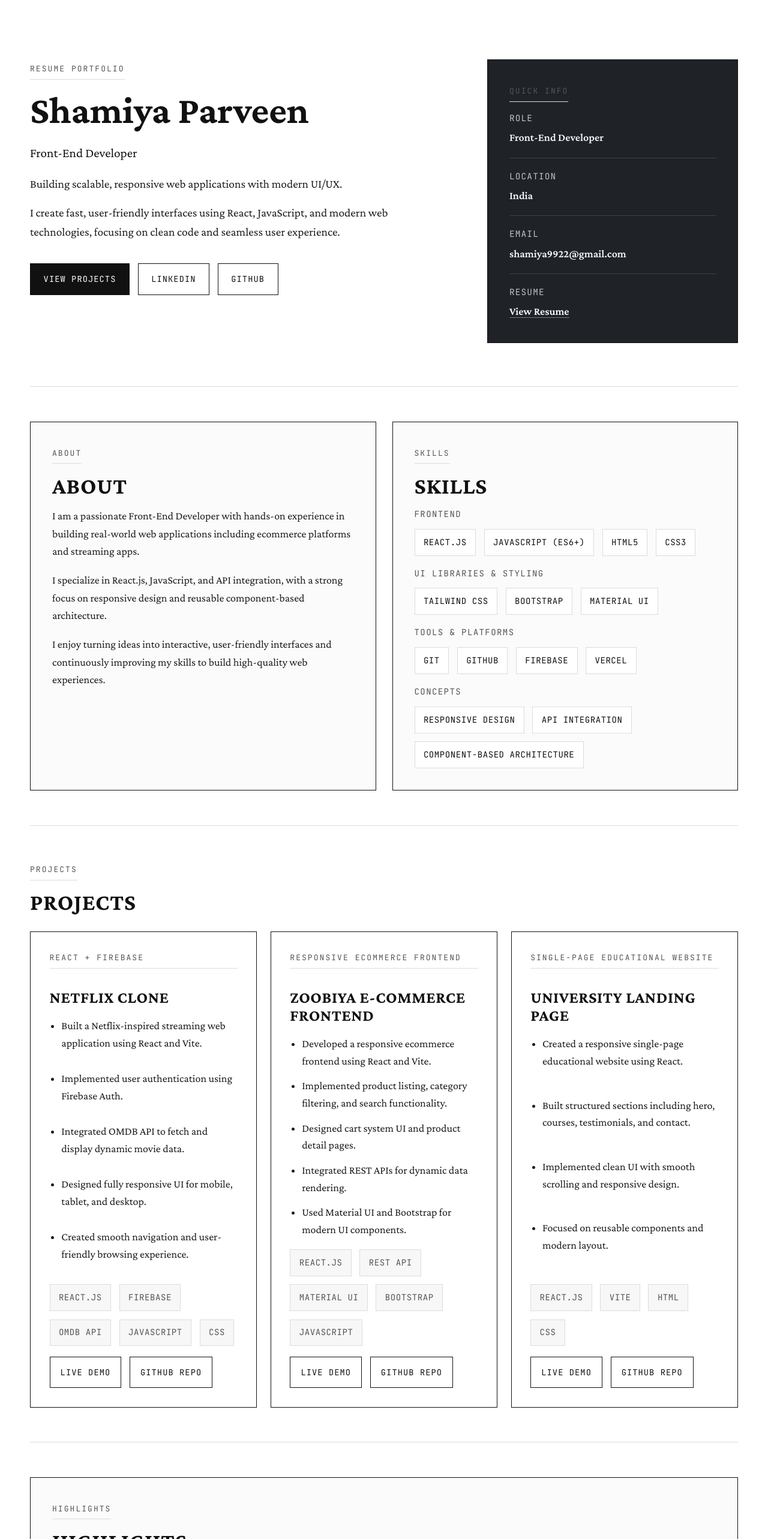
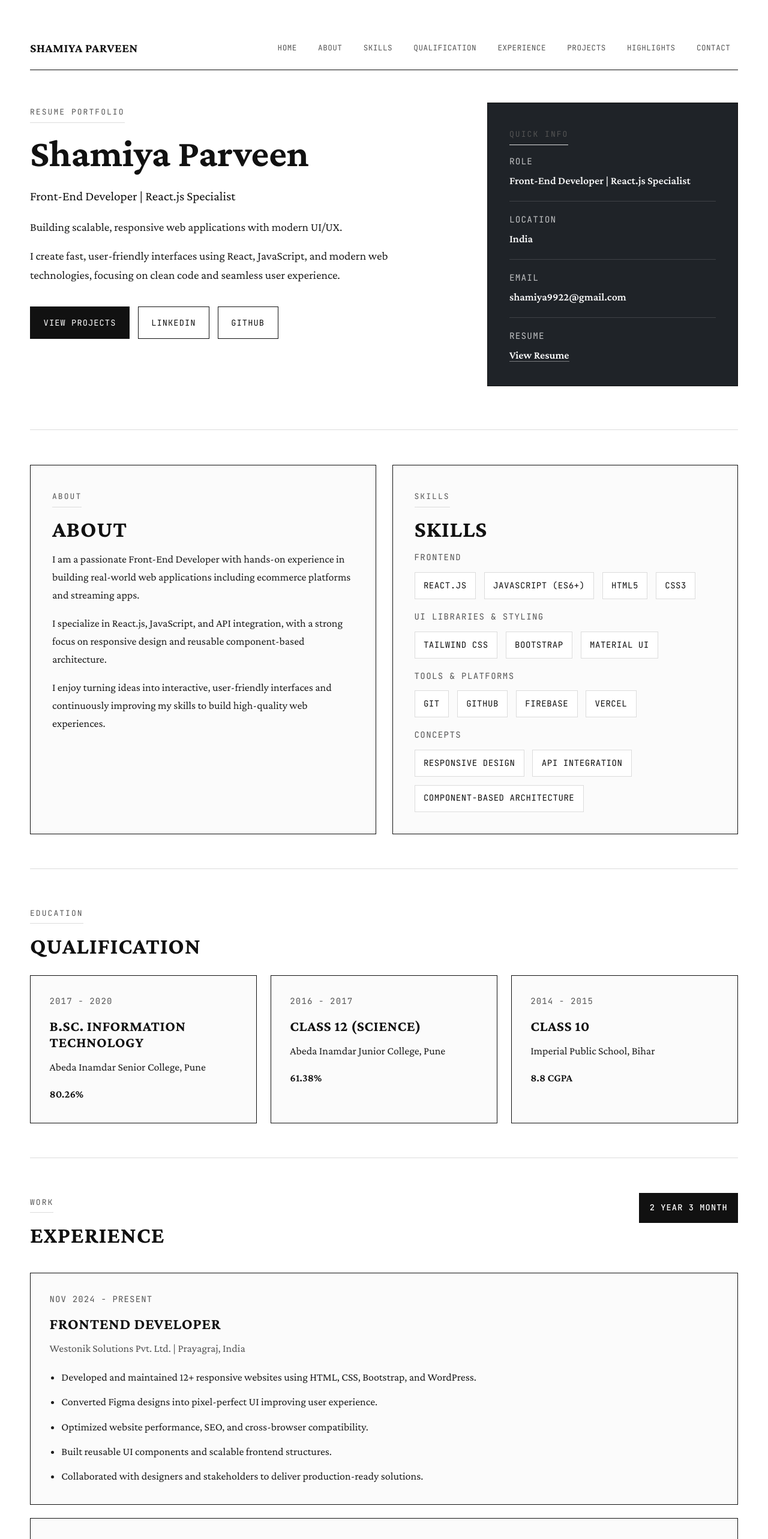
Before and after one commit to ShamiyaParveen/shamiya-parveen-portfolio, a React app: page / in a window 1280 px wide. Shown: the top 2566 px of the page at 60% size. Built offline with nearby package versions, Linux system fonts and the light colour scheme; the HTML template or start-up script is replaced by a standard one.

Commit message:
Update portfolio

```diff
--- a/src/App.css
+++ b/src/App.css
@@ -2,6 +2,73 @@
   display: flex;
   flex-direction: column;
   gap: 0;
+}
+
+.site-header {
+  position: sticky;
+  top: 0;
+  z-index: 10;
+  display: flex;
+  align-items: center;
+  justify-content: space-between;
+  gap: 1.25rem;
+  padding: 0.9rem 0;
+  border-bottom: 1px solid var(--border);
+  background: rgba(255, 255, 255, 0.94);
+  backdrop-filter: blur(12px);
+}
+
+.site-logo,
+.site-nav a {
+  text-decoration: none;
+}
+
+.site-logo {
+  flex: 0 0 auto;
+  font-family: var(--heading);
+  font-size: 1.15rem;
+  font-weight: 700;
+  line-height: 1.1;
+  color: var(--text-h);
+  text-transform: uppercase;
+  letter-spacing: 0.02em;
+}
+
+.site-nav {
+  display: flex;
+  flex-wrap: wrap;
+  justify-content: flex-end;
+  gap: 0.55rem;
+}
+
+.site-nav a {
+  padding: 0.45rem 0.65rem;
+  border: 1px solid transparent;
+  font-family: var(--mono);
+  font-size: 0.7rem;
+  color: var(--muted-strong);
+  text-transform: uppercase;
+  letter-spacing: 0.04em;
+  transition:
+    border-color 0.2s ease,
+    color 0.2s ease,
+    background-color 0.2s ease;
+}
+
+.site-nav a:hover {
+  border-color: var(--border);
+  background: #ffffff;
+  color: var(--text-h);
+}
+
+.hero-section,
+.panel,
+.qualification-section,
+.experience-section,
+.projects-section,
+.highlights-section,
+.contact-strip {
+  scroll-margin-top: 6rem;
 }
 
 .hero-section {
@@ -16,6 +83,8 @@
 .hero-copy,
 .hero-card,
 .panel,
+.qualification-card,
+.experience-card,
 .project-card,
 .contact-strip {
   border: 1px solid var(--border);
@@ -208,7 +277,14 @@
   color: var(--text-h);
 }
 
-.projects-section {
+.projects-section,
+.experience-section {
+  text-align: left;
+  padding: 3.2rem 0;
+  border-bottom: 1px solid var(--border-soft);
+}
+
+.qualification-section {
   text-align: left;
   padding: 3.2rem 0;
   border-bottom: 1px solid var(--border-soft);
@@ -216,6 +292,97 @@
 
 .section-heading {
   margin-bottom: 1.5rem;
+}
+
+.qualification-grid {
+  display: grid;
+  grid-template-columns: repeat(3, minmax(0, 1fr));
+  gap: 1.25rem;
+}
+
+.experience-heading {
+  display: flex;
+  align-items: flex-start;
+  justify-content: space-between;
+  gap: 1.5rem;
+}
+
+.experience-total {
+  flex: 0 0 auto;
+  padding: 0.7rem 0.9rem;
+  border: 1px solid var(--border);
+  background: var(--text-h);
+  color: #ffffff;
+  font-family: var(--mono);
+  font-size: 0.76rem;
+  text-transform: uppercase;
+  letter-spacing: 0.08em;
+}
+
+.experience-grid {
+  display: grid;
+  gap: 1.25rem;
+}
+
+.qualification-card {
+  padding: 1.75rem;
+  background: #fbfbfb;
+  transition:
+    box-shadow 0.25s ease,
+    transform 0.25s ease;
+}
+
+.qualification-card h3 {
+  margin: 0 0 0.8rem;
+  font-size: 1.35rem;
+  color: var(--text-h);
+  text-transform: uppercase;
+}
+
+.qualification-card p {
+  margin-bottom: 0.85rem;
+}
+
+.qualification-card strong {
+  color: var(--text-h);
+}
+
+.qualification-duration {
+  margin: 0 0 0.85rem;
+  font-family: var(--mono);
+  font-size: 0.78rem;
+  text-transform: uppercase;
+  letter-spacing: 0.08em;
+  color: var(--muted-strong);
+}
+
+.experience-card {
+  padding: 1.75rem;
+  background: #fbfbfb;
+  transition:
+    box-shadow 0.25s ease,
+    transform 0.25s ease;
+}
+
+.experience-card h3 {
+  margin: 0 0 0.65rem;
+  font-size: 1.45rem;
+  color: var(--text-h);
+  text-transform: uppercase;
+}
+
+.experience-duration {
+  margin: 0 0 0.85rem;
+  font-family: var(--mono);
+  font-size: 0.78rem;
+  text-transform: uppercase;
+  letter-spacing: 0.08em;
+  color: var(--muted-strong);
+}
+
+.experience-company {
+  margin-bottom: 1rem;
+  color: var(--muted-strong);
 }
 
 .projects-grid {
@@ -288,6 +455,8 @@
   margin-top: 0.75rem;
 }
 
+.qualification-card:hover,
+.experience-card:hover,
 .project-card:hover,
 .panel:hover {
   box-shadow: 5px 5px 0 var(--border);
@@ -306,8 +475,18 @@ strong {
 }
 
 @media (max-width: 960px) {
+  .site-header {
+    align-items: flex-start;
+    flex-direction: column;
+  }
+
+  .site-nav {
+    justify-content: flex-start;
+  }
+
   .hero-section,
   .content-grid,
+  .qualification-grid,
   .projects-grid {
     grid-template-columns: 1fr;
   }
@@ -319,9 +498,34 @@ strong {
 }
 
 @media (max-width: 720px) {
+  .site-header {
+    position: static;
+  }
+
+  .site-nav {
+    gap: 0.4rem;
+  }
+
+  .site-nav a {
+    padding: 0.4rem 0.5rem;
+    font-size: 0.66rem;
+  }
+
+  .hero-section,
+  .panel,
+  .qualification-section,
+  .experience-section,
+  .projects-section,
+  .highlights-section,
+  .contact-strip {
+    scroll-margin-top: 1rem;
+  }
+
   .hero-copy,
   .hero-card,
   .panel,
+  .qualification-card,
+  .experience-card,
   .project-card,
   .contact-strip {
     padding: 1.5rem;
@@ -334,7 +538,13 @@ strong {
 
   .hero-section,
   .content-grid,
+  .qualification-section,
+  .experience-section,
   .projects-section {
     padding: 2rem 0;
   }
+
+  .experience-heading {
+    display: grid;
+  }
 }
--- a/src/App.jsx
+++ b/src/App.jsx
@@ -2,7 +2,7 @@ import './App.css'
 
 const profile = {
   name: 'Shamiya Parveen',
-  title: 'Front-End Developer',
+  title: 'Front-End Developer | React.js Specialist ',
   location: 'India',
   email: 'shamiya9922@gmail.com',
   summary: 'Building scalable, responsive web applications with modern UI/UX.',
@@ -38,6 +38,66 @@ const skillGroups = [
   },
 ]
 
+const qualifications = [
+  {
+    institute: 'Abeda Inamdar Senior College, Pune',
+    course: 'B.Sc. Information Technology',
+    duration: '2017 - 2020',
+    score: '80.26%',
+  },
+  {
+    institute: 'Abeda Inamdar Junior College, Pune',
+    course: 'Class 12 (Science)',
+    duration: '2016 - 2017',
+    score: '61.38%',
+  },
+  {
+    institute: 'Imperial Public School, Bihar',
+    course: 'Class 10',
+    duration: '2014 - 2015',
+    score: '8.8 CGPA',
+  },
+]
+
+const experiences = [
+  {
+    company: 'Westonik Solutions Pvt. Ltd.',
+    role: 'Frontend Developer',
+    duration: 'Nov 2024 - Present',
+    location: 'Prayagraj, India',
+    points: [
+      'Developed and maintained 12+ responsive websites using HTML, CSS, Bootstrap, and WordPress.',
+      'Converted Figma designs into pixel-perfect UI improving user experience.',
+      'Optimized website performance, SEO, and cross-browser compatibility.',
+      'Built reusable UI components and scalable frontend structures.',
+      'Collaborated with designers and stakeholders to deliver production-ready solutions.',
+    ],
+  },
+  {
+    company: 'Westonik Solutions Pvt. Ltd.',
+    role: 'Frontend Developer Intern',
+    duration: 'Aug 2024 - Nov 2024',
+    location: 'Prayagraj, India',
+    points: [
+      'Built responsive UI components and layouts using HTML, CSS, and Bootstrap.',
+      'Worked on real client projects improving frontend responsiveness.',
+      'Assisted in WordPress development and UI customization.',
+    ],
+  },
+  {
+    company: 'Edera - Pune',
+    role: 'WordPress Developer Intern',
+    duration: 'Mar 2023 - Jun 2023',
+    location: 'Remote',
+    points: [
+      'Developed and customized WordPress websites using Elementor and WooCommerce.',
+      'Improved UI/UX and responsiveness across devices.',
+      'Implemented SEO and performance optimization techniques.',
+      'Collaborated with team members to deliver client-based projects.',
+    ],
+  },
+]
+
 const projects = [
   {
     title: 'Netflix Clone',
@@ -50,8 +110,7 @@ const projects = [
       'Created smooth navigation and user-friendly browsing experience.',
     ],
     stack: ['React.js', 'Firebase', 'OMDB API', 'JavaScript', 'CSS'],
-    liveLink:
-      'https://netflix-clone-react-firebase-iiyrg0el7-shamiyaparveens-projects.vercel.app/',
+    liveLink: 'https://netflix-clone-react-firebase-phi.vercel.app/',
     githubLink: 'https://github.com/ShamiyaParveen/netflix-clone-react-firebase',
   },
   {
@@ -90,10 +149,34 @@ const highlights = [
   'Focused on clean code and reusable component design.',
 ]
 
+const navLinks = [
+  { label: 'Home', href: '#home' },
+  { label: 'About', href: '#about' },
+  { label: 'Skills', href: '#skills' },
+  { label: 'Qualification', href: '#qualification' },
+  { label: 'Experience', href: '#experience' },
+  { label: 'Projects', href: '#projects' },
+  { label: 'Highlights', href: '#highlights' },
+  { label: 'Contact', href: '#contact' },
+]
+
 function App() {
   return (
     <main className="portfolio-shell">
-      <section className="hero-section">
+      <header className="site-header">
+        <a href="#home" className="site-logo">
+          {profile.name}
+        </a>
+        <nav className="site-nav" aria-label="Portfolio sections">
+          {navLinks.map((link) => (
+            <a href={link.href} key={link.href}>
+              {link.label}
+            </a>
+          ))}
+        </nav>
+      </header>
+
+      <section className="hero-section" id="home">
         <div className="hero-copy">
           <p className="eyebrow">Resume Portfolio</p>
           <h1>{profile.name}</h1>
@@ -151,7 +234,7 @@ function App() {
       </section>
 
       <section className="content-grid">
-        <div className="panel">
+        <div className="panel" id="about">
           <p className="section-tag">About</p>
           <h2>About</h2>
           <div className="about-list">
@@ -161,7 +244,7 @@ function App() {
           </div>
         </div>
 
-        <div className="panel">
+        <div className="panel" id="skills">
           <p className="section-tag">Skills</p>
           <h2>Skills</h2>
           <div className="skill-groups">
@@ -178,6 +261,53 @@ function App() {
               </div>
             ))}
           </div>
+        </div>
+      </section>
+
+      <section className="qualification-section" id="qualification">
+        <div className="section-heading">
+          <p className="section-tag">Education</p>
+          <h2>Qualification</h2>
+        </div>
+
+        <div className="qualification-grid">
+          {qualifications.map((qualification) => (
+            <article className="qualification-card" key={qualification.course}>
+              <p className="qualification-duration">
+                {qualification.duration}
+              </p>
+              <h3>{qualification.course}</h3>
+              <p>{qualification.institute}</p>
+              <strong>{qualification.score}</strong>
+            </article>
+          ))}
+        </div>
+      </section>
+
+      <section className="experience-section" id="experience">
+        <div className="section-heading experience-heading">
+          <div>
+            <p className="section-tag">Work</p>
+            <h2>Experience</h2>
+          </div>
+          <strong className="experience-total">2 Year 3 Month</strong>
+        </div>
+
+        <div className="experience-grid">
+          {experiences.map((experience) => (
+            <article className="experience-card" key={experience.role}>
+              <p className="experience-duration">{experience.duration}</p>
+              <h3>{experience.role}</h3>
+              <p className="experience-company">
+                {experience.company} | {experience.location}
+              </p>
+              <ul className="project-points">
+                {experience.points.map((point) => (
+                  <li key={point}>{point}</li>
+                ))}
+              </ul>
+            </article>
+          ))}
         </div>
       </section>
 
@@ -221,7 +351,7 @@ function App() {
         </div>
       </section>
 
-      <section className="content-grid highlights-section">
+      <section className="content-grid highlights-section" id="highlights">
         <div className="panel">
           <p className="section-tag">Highlights</p>
           <h2>Highlights</h2>
@@ -233,7 +363,7 @@ function App() {
         </div>
       </section>
 
-      <section className="contact-strip">
+      <section className="contact-strip" id="contact">
         <div>
           <p className="section-tag">Contact</p>
           <h2>Available for Freelance Work &amp; Full-Time Opportunities</h2>
```
Also changed, not shown: 1 other file (tests, documents, lock files or other folders).
